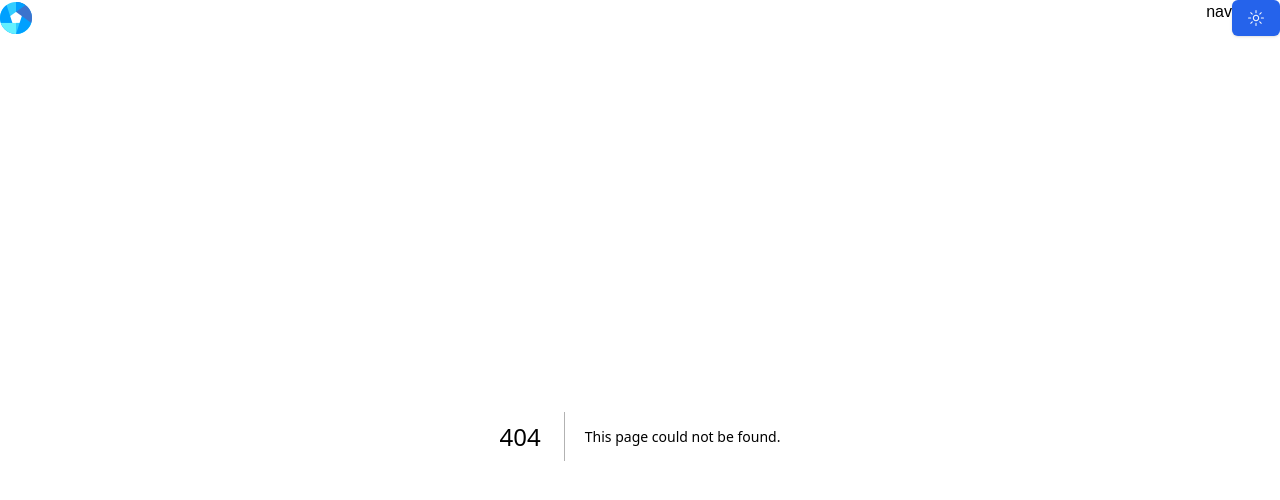
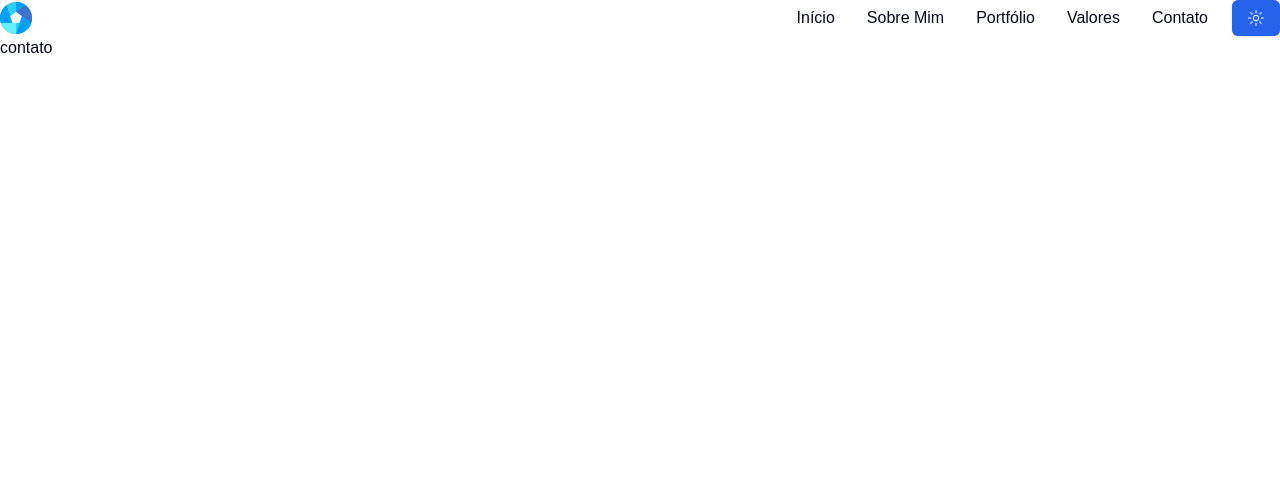
Before and after one commit to arthurazevedods/next-photography-portfolio, a Next.js app: page /contato in a window 1280 px wide. Before the commit this address had no page. Shown: the top 500 px of the page. Built offline with nearby package versions, Linux system fonts and the light colour scheme.

Commit message:
navegation links

```diff
--- /dev/null
+++ b/app/contato/page.jsx
@@ -0,0 +1,7 @@
+
+
+export default function contato(){
+    return (
+        <div>contato</div>
+    )
+}
--- /dev/null
+++ b/app/portfolio/page.jsx
@@ -0,0 +1,7 @@
+
+
+export default function portfolio(){
+    return (
+        <div>portfolio</div>
+    )
+}
--- /dev/null
+++ b/app/sobremim/page.jsx
@@ -0,0 +1,7 @@
+
+
+export default function sobremim(){
+    return (
+        <div>contato</div>
+    )
+}
--- /dev/null
+++ b/app/valores/page.jsx
@@ -0,0 +1,7 @@
+
+
+export default function valores(){
+    return (
+        <div>valores</div>
+    )
+}
--- a/components/Header/Header.jsx
+++ b/components/Header/Header.jsx
@@ -11,12 +11,12 @@ import MobileNavigation from "../MobileNavigation/MobileNavigation";
 export default function Header() {
     return (
         <header>
-            <div className="container mx-auto">
+            <div className="container mx-auto ">
                 <div className="flex justify-between items-center">
                     <Logo />
-                    <div className="flex">
+                    <div className="flex items-center gap-x-6">
                         {/* Navigation */}
-                        <Nav />
+                        <Nav containerStyles='xl:flex items-center gap-x-8 hidden' />
 
                          {/* Theme Toggle */}
                         <ThemeToggler />
--- a/components/Nav/Nav.jsx
+++ b/components/Nav/Nav.jsx
@@ -1,9 +1,37 @@
+import Link from "next/link";
+
+//Hooks
+import { usePathname } from "next/navigation";
+
+const links = [
+    { path: '/', name: 'início' },
+    { path: '/sobremim', name: 'sobre mim' },
+    { path: '/portfolio', name: 'portfólio' },
+    { path: '/valores', name: 'valores' },
+    { path: '/contato', name: 'contato' },
+
+];
 
 
-export default function Nav(){
-    return(
-        <nav>
-            nav
+
+export default function Nav({ containerStyles, linkStyles, underlineStyles }) {
+
+    const path = usePathname();
+    return (
+        <nav className={`${containerStyles}`}>
+            {
+                links.map((link, index) => {
+                    return (
+                        <Link
+                            href={link.path}
+                            key={index}
+                            className={`capitalize ${linkStyles}`}
+                            >
+                            {link.name}
+                        </Link>
+                    )
+                })
+            }
         </nav>
     )
 }
```
